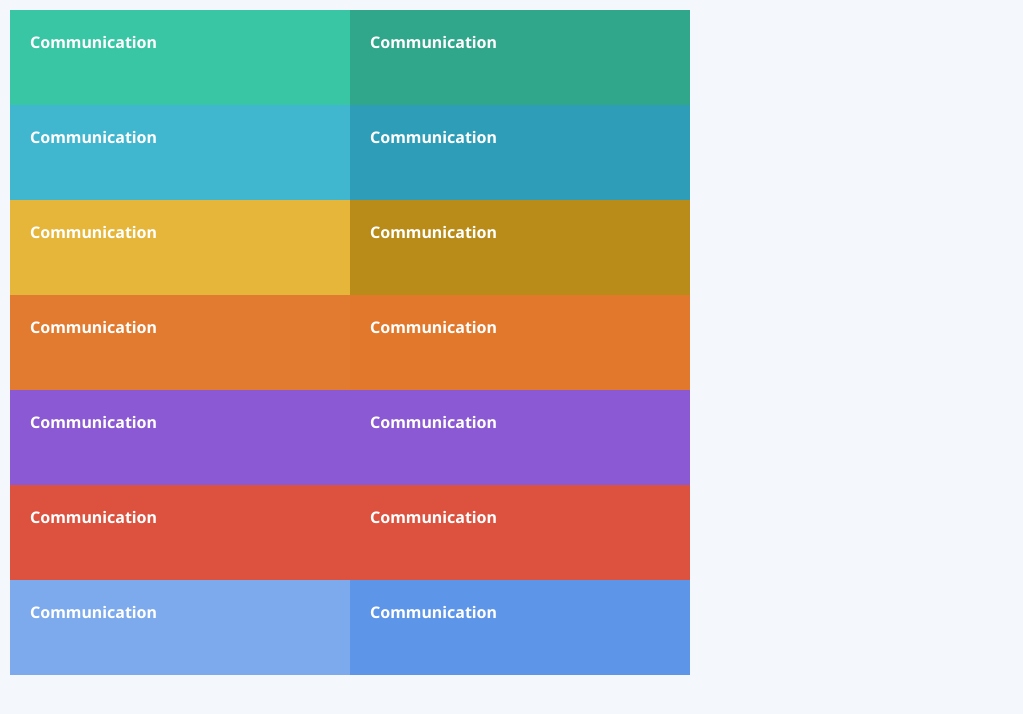
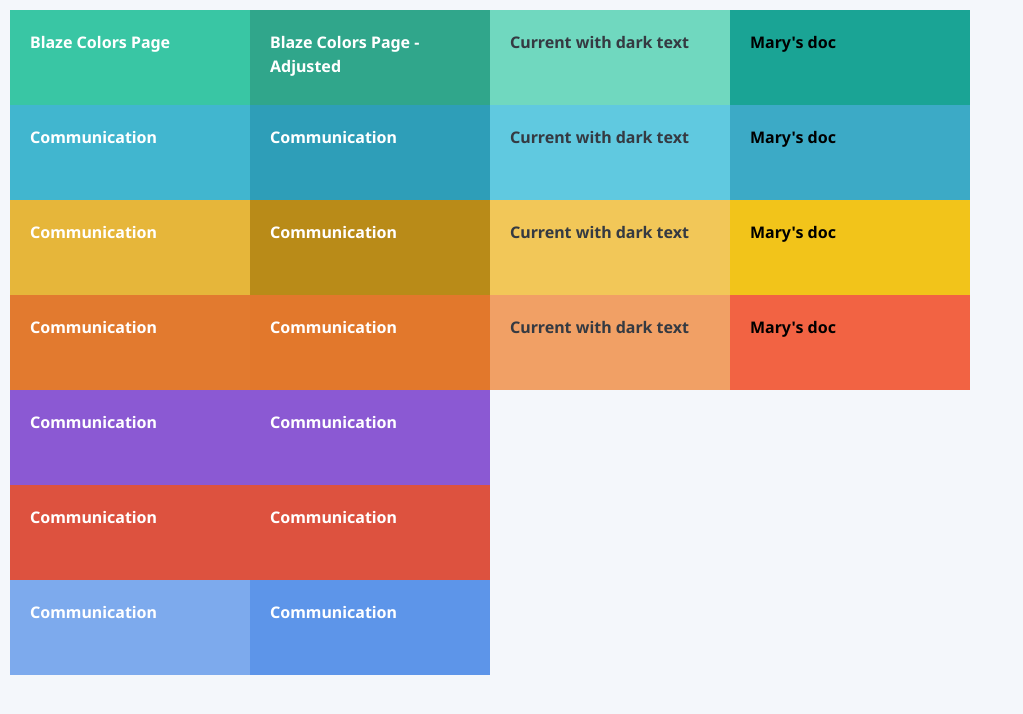
Before and after one commit to veronicaskud/veronicaskud.github.io, a PHP site: page /orion/colors.html in a window 1280 px wide. Shown: the top 714 px of the page, without its empty margins (0-1023 px from the left). Run offline with PHP 8.4, Linux system fonts and the light colour scheme.

Commit message:
More accessible colors

```diff
--- a/orion/colors.html
+++ b/orion/colors.html
@@ -9,20 +9,28 @@
   </head>
   <body>
     <div class="colorbox">
-      <div class="colors color1">Communication</div>
-      <div class="colors color1A">Communication</div>
+      <div class="colors color1">Blaze Colors Page</div>
+      <div class="colors color1A">Blaze Colors Page - Adjusted</div>
+      <div class="colors darktext color1B">Current with dark text</div>
+      <div class="colors blacktext color1P">Mary's doc</div>
     </div>
     <div class="colorbox">
         <div class="colors color2">Communication</div>
         <div class="colors color2A">Communication</div>
+        <div class="colors darktext color2B">Current with dark text</div>
+      <div class="colors blacktext color2P">Mary's doc</div>
     </div>
     <div class="colorbox">
         <div class="colors color3">Communication</div>
         <div class="colors color3A">Communication</div>
+        <div class="colors darktext color3B">Current with dark text</div>
+      <div class="colors blacktext color3P">Mary's doc</div>
     </div>
     <div class="colorbox">
         <div class="colors color4">Communication</div>
         <div class="colors color4A">Communication</div>
+        <div class="colors darktext color4B">Current with dark text</div>
+      <div class="colors blacktext color4P">Mary's doc</div>
     </div>
     <div class="colorbox">
         <div class="colors color5">Communication</div>
--- a/orion/style/style.css
+++ b/orion/style/style.css
@@ -17,7 +17,9 @@ li {margin:20px 16px 20px 8px;}
 
 .colorbox {clear:left;margin:10px;}
 
-.colors {width:300px;float:left;height: 55px;color:#fff;font-size:16px;font-weight:bold;padding:20px}
+.colors {width:200px;float:left;height: 55px;color:#fff;font-size:16px;font-weight:bold;padding:20px;}
+.darktext {color:#353A42}
+.blacktext {color:#000000}
 
 .color1 {background-color:#39C6A4}
 .color2 {background-color:#41B6CF}
@@ -33,3 +35,12 @@ li {margin:20px 16px 20px 8px;}
 .color5A {background-color:#8B59D3}
 .color6A {background-color:#DD523F}
 .color7A {background-color:#5D95E9}
+.color1B {background-color:#70D8BF}
+.color2B {background-color:#60C9E0}
+.color3B {background-color:#F2C758}
+.color4B {background-color:#F1A065}
+
+.color1P {background-color:#1aa495}
+.color2P {background-color:#3caac6}
+.color3P {background-color:#f2c41a }
+.color4P {background-color:#f26343 }
```
